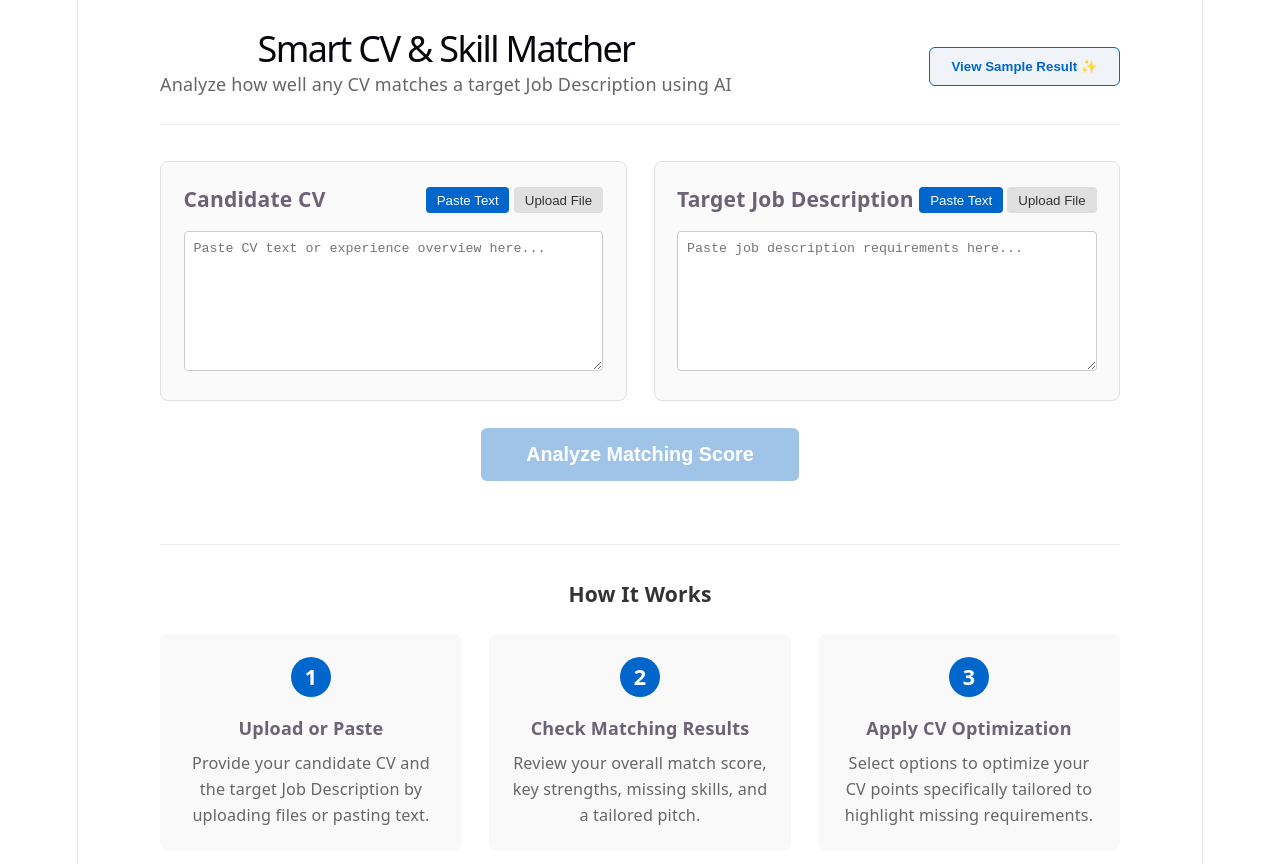
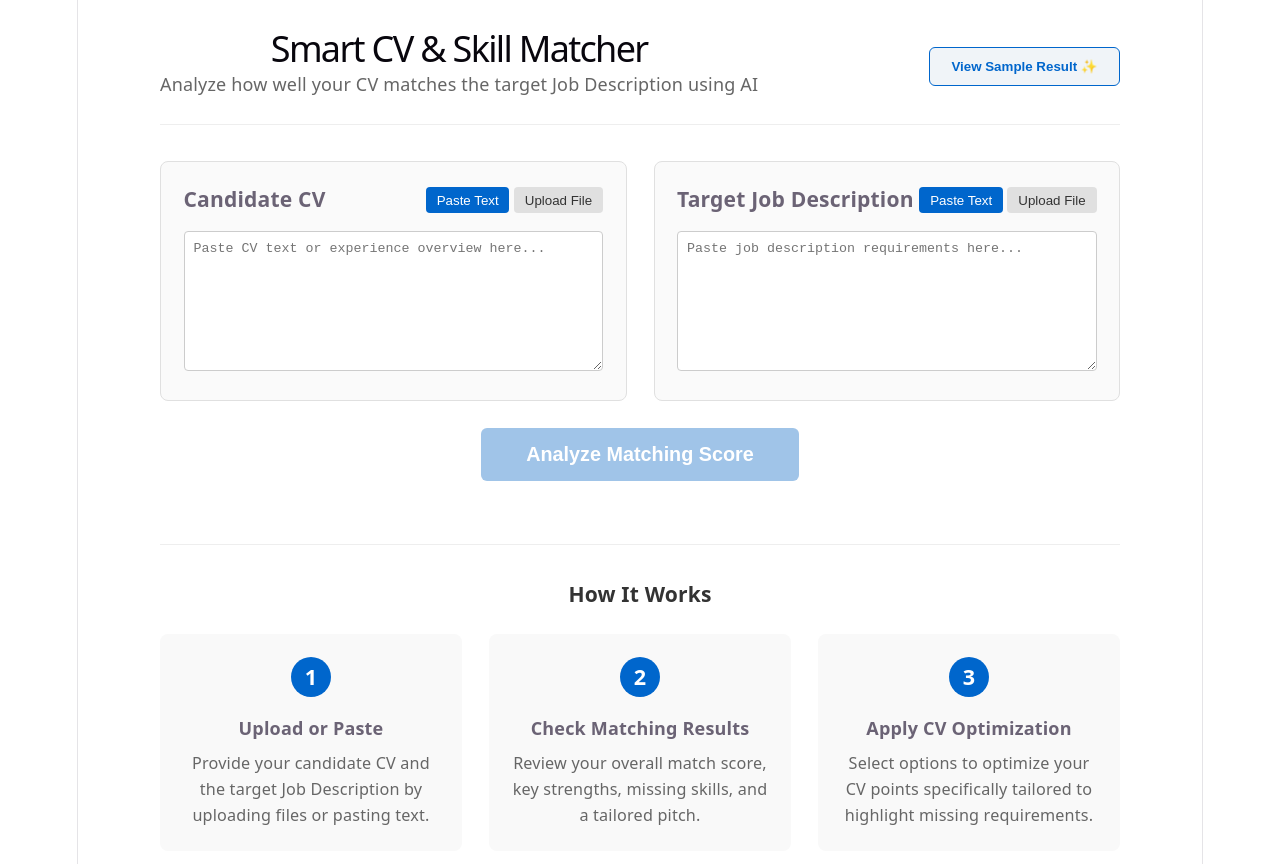
Before and after one commit to peytonmou/smartMatcher, a React (Vite) app: page / in a window 1280 px wide. Shown: the top 864 px of the page. Built offline with nearby package versions, Linux system fonts and the light colour scheme.

Commit message:
update backend url api

```diff
--- a/src/App.tsx
+++ b/src/App.tsx
@@ -58,7 +58,7 @@ export default function App() {
   setResult(null);
 
   try {
-    const response = await fetch('http://localhost:8000/api/match', {
+    const response = await fetch('https://smartmatcher.onrender.com/api/match', {
       method: 'POST',
       headers: {
         'Content-Type': 'application/json',
@@ -102,7 +102,7 @@ export default function App() {
       <div style={{ display: 'flex', justifyContent: 'space-between', alignItems: 'center', marginBottom: '1.5rem' }}>
         <div>
           <h1 style={{ margin: 0, fontSize: '2rem' }}>Smart CV & Skill Matcher</h1>
-          <p style={{ margin: '0.5rem 0 0', color: '#666' }}>Analyze how well any CV matches a target Job Description using AI</p>
+          <p style={{ margin: '0.5rem 0 0', color: '#666' }}>Analyze how well your CV matches the target Job Description using AI</p>
         </div>
 
         {/* Feature 2: View Sample Result Link/Button */}
```
